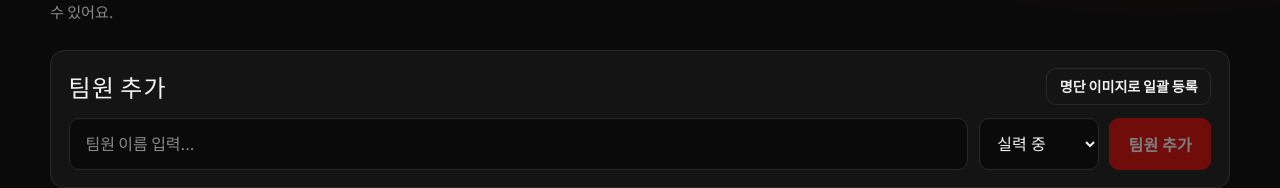
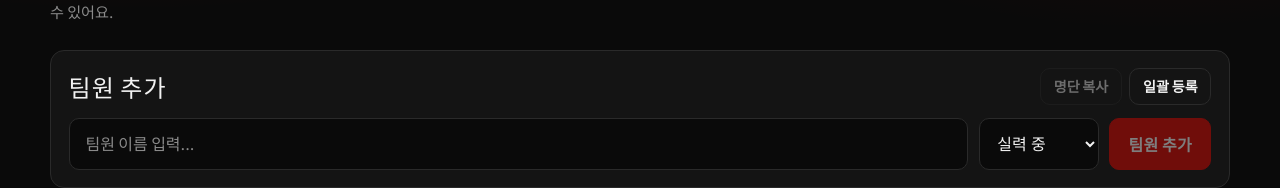
Before and after one commit to HYUKSKEE/mwfc_feature, a React (Vite) app: page / in a window 1280 px wide. Shown: the part 130-318 px from the top of the page. Built offline with nearby package versions, Linux system fonts and the light colour scheme; what tesseract.js would draw is missing.

Commit message:
리스트 복사기능 줄바꿈으로 통일

```diff
--- a/package.json
+++ b/package.json
@@ -13,6 +13,7 @@
     "@dnd-kit/core": "^6.3.1",
     "@dnd-kit/sortable": "^10.0.0",
     "@dnd-kit/utilities": "^3.2.2",
+    "@vercel/analytics": "^2.0.1",
     "html-to-image": "^1.11.13",
     "react": "^19.2.7",
     "react-dom": "^19.2.7",
--- a/src/App.tsx
+++ b/src/App.tsx
@@ -11,6 +11,7 @@ import type { DragEndEvent, UniqueIdentifier } from '@dnd-kit/core';
 import { arrayMove } from '@dnd-kit/sortable';
 import styled, { ThemeProvider, keyframes } from 'styled-components';
 import { BatchImportModal } from './components/BatchImportModal';
+import { CopyRosterButton } from './components/CopyRosterButton';
 import { Controls } from './components/Controls';
 import { ExportHost } from './components/ExportHost';
 import { MemberForm } from './components/MemberForm';
@@ -121,6 +122,13 @@ const PanelTitle = styled.h2`
   font-size: 1.5rem;
   letter-spacing: 0.05em;
   font-weight: 400;
+`;
+
+const PanelActions = styled.div`
+  display: flex;
+  flex-wrap: wrap;
+  align-items: center;
+  gap: 0.45rem;
 `;
 
 const GhostButton = styled.button`
@@ -429,12 +437,17 @@ function App() {
           <Panel>
             <PanelHeader>
               <PanelTitle>팀원 추가</PanelTitle>
-              <GhostButton
-                type="button"
-                onClick={() => setBatchImportOpen(true)}
-              >
-                명단 이미지로 일괄 등록
-              </GhostButton>
+              <PanelActions>
+                <CopyRosterButton
+                  names={data.members.map((member) => member.name)}
+                />
+                <GhostButton
+                  type="button"
+                  onClick={() => setBatchImportOpen(true)}
+                >
+                  일괄 등록
+                </GhostButton>
+              </PanelActions>
             </PanelHeader>
             <MemberForm onSubmit={handleAddMember} />
           </Panel>
--- a/src/components/BatchImportModal.tsx
+++ b/src/components/BatchImportModal.tsx
@@ -381,7 +381,7 @@ export function BatchImportModal({
   const applyTypedNames = useCallback(() => {
     const names = parseTypedNames(typedText);
     if (names.length === 0) {
-      setError('콤마 또는 띄어쓰기로 이름을 입력해주세요. 예: 김철수 이영희');
+      setError('줄바꿈·콤마·띄어쓰기로 이름을 입력해주세요.');
       return;
     }
 
@@ -494,15 +494,15 @@ export function BatchImportModal({
         {step === 'upload' && (
           <>
             <Hint>
-              이름을 콤마나 띄어쓰기로 구분해 직접 입력하거나, 명단 이미지로 OCR
-              등록할 수 있습니다.
+              복사한 명단을 붙여넣거나, 콤마·띄어쓰기·줄바꿈으로 이름을 입력할 수
+              있습니다. 이미지 OCR도 가능합니다.
             </Hint>
 
             <TextArea
               value={typedText}
               disabled={busy}
-              placeholder="예: 김철수 이영희 박민수 또는 김철수, 이영희"
-              aria-label="콤마 또는 띄어쓰기로 구분한 이름 목록"
+              placeholder={'예:\n김철수\n이영희\n박민수'}
+              aria-label="줄바꿈·콤마·띄어쓰기로 구분한 이름 목록"
               onChange={(event) => {
                 setTypedText(event.target.value);
                 if (error) setError('');
--- /dev/null
+++ b/src/components/CopyRosterButton.tsx
@@ -0,0 +1,63 @@
+import { useState } from 'react';
+import styled from 'styled-components';
+import { copyText, formatRosterNames } from '../utils/copyText';
+
+type Props = {
+  names: string[];
+  disabled?: boolean;
+};
+
+const Button = styled.button<{ $copied: boolean }>`
+  min-height: 36px;
+  padding: 0.45rem 0.8rem;
+  border-radius: ${({ theme }) => theme.radii.md};
+  border: 1px solid
+    ${({ theme, $copied }) => ($copied ? theme.colors.accent : theme.colors.border)};
+  background: ${({ theme, $copied }) =>
+    $copied ? theme.colors.accentSoft : 'transparent'};
+  color: ${({ theme, $copied }) =>
+    $copied ? theme.colors.accent : theme.colors.text};
+  font-weight: 600;
+  font-size: 0.88rem;
+
+  &:hover:not(:disabled) {
+    border-color: ${({ theme }) => theme.colors.accent};
+    color: ${({ theme }) => theme.colors.accent};
+    background: ${({ theme }) => theme.colors.accentSoft};
+  }
+
+  &:disabled {
+    opacity: 0.4;
+    cursor: not-allowed;
+  }
+`;
+
+export function CopyRosterButton({ names, disabled }: Props) {
+  const [copied, setCopied] = useState(false);
+
+  const handleCopy = async () => {
+    const text = formatRosterNames(names);
+    if (!text) return;
+
+    const ok = await copyText(text);
+    if (!ok) {
+      window.alert('복사에 실패했습니다.');
+      return;
+    }
+
+    setCopied(true);
+    window.setTimeout(() => setCopied(false), 1500);
+  };
+
+  return (
+    <Button
+      type="button"
+      $copied={copied}
+      disabled={disabled || names.length === 0}
+      onClick={() => void handleCopy()}
+      aria-label="전체 명단 복사"
+    >
+      {copied ? '복사됨' : '명단 복사'}
+    </Button>
+  );
+}
--- a/src/main.tsx
+++ b/src/main.tsx
@@ -1,9 +1,11 @@
 import { StrictMode } from 'react';
 import { createRoot } from 'react-dom/client';
+import { Analytics } from '@vercel/analytics/react';
 import App from './App.tsx';
 
 createRoot(document.getElementById('root')!).render(
   <StrictMode>
     <App />
+    <Analytics />
   </StrictMode>,
 );
--- a/src/utils/copyText.ts
+++ b/src/utils/copyText.ts
@@ -25,14 +25,20 @@ export async function copyText(text: string): Promise<boolean> {
   }
 }
 
+/** 팀/대기열 리스트 복사 — 제목 다음 줄부터 이름 한 줄씩 */
 export function formatMemberList(
   title: string,
   members: Array<{ name: string; skillLabel?: string }>,
 ): string {
   if (members.length === 0) {
-    return `${title}: (인원 없음)`;
+    return `${title}:\n(인원 없음)`;
   }
 
-  const names = members.map((member) => member.name).join(', ');
-  return `${title}: ${names}`;
+  const names = members.map((member) => member.name).join('\n');
+  return `${title}:\n${names}`;
 }
+
+/** 전체 명단 공유용 — 이름만 줄바꿈으로 연결 */
+export function formatRosterNames(names: string[]): string {
+  return names.map((name) => name.trim()).filter(Boolean).join('\n');
+}
```
Also changed, not shown: 1 other file (tests, documents, lock files or other folders).
